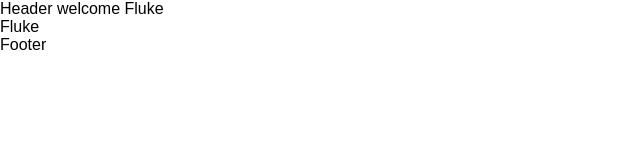
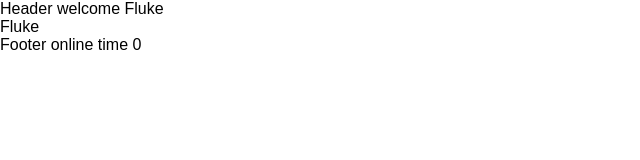
Before and after one commit to Fluke23/PracticeReact, a React (Create React App) app: page / in a window 1280 px wide. Shown: the top 160 px of the page, without its empty margins (0-640 px from the left). Built offline with nearby package versions, Linux system fonts and the light colour scheme.

Commit message:
ทำ state  ตัวอย่าง online time

```diff
--- a/src/Footer.js
+++ b/src/Footer.js
@@ -2,9 +2,17 @@
 
 
 class Footer extends Component{
+
+    constructor (props){
+        super(props);
+        this.state = {
+            time : 0
+        }
+    }
     render (){
+        let{time} = this.state;
         return (
-            <div>Footer</div>
+            <div>Footer online time {time}</div>
         );
     }
 
```
